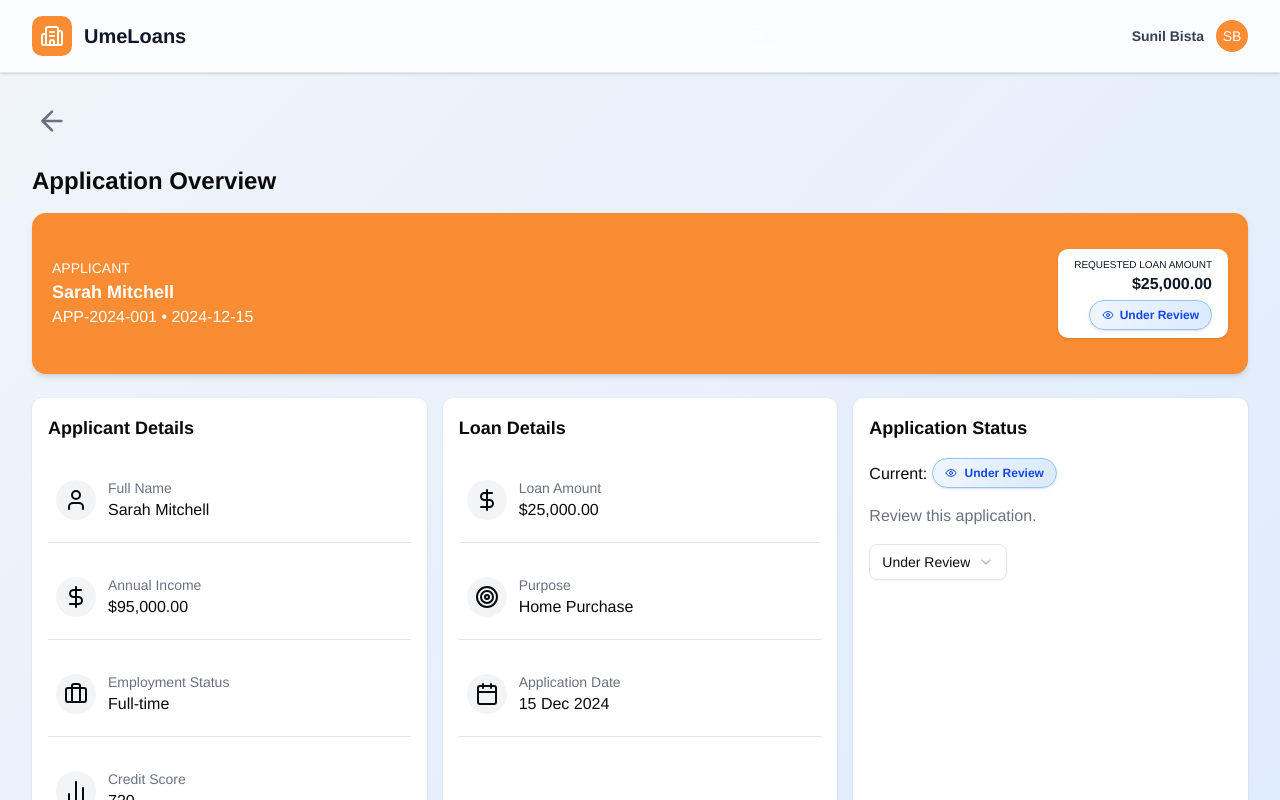
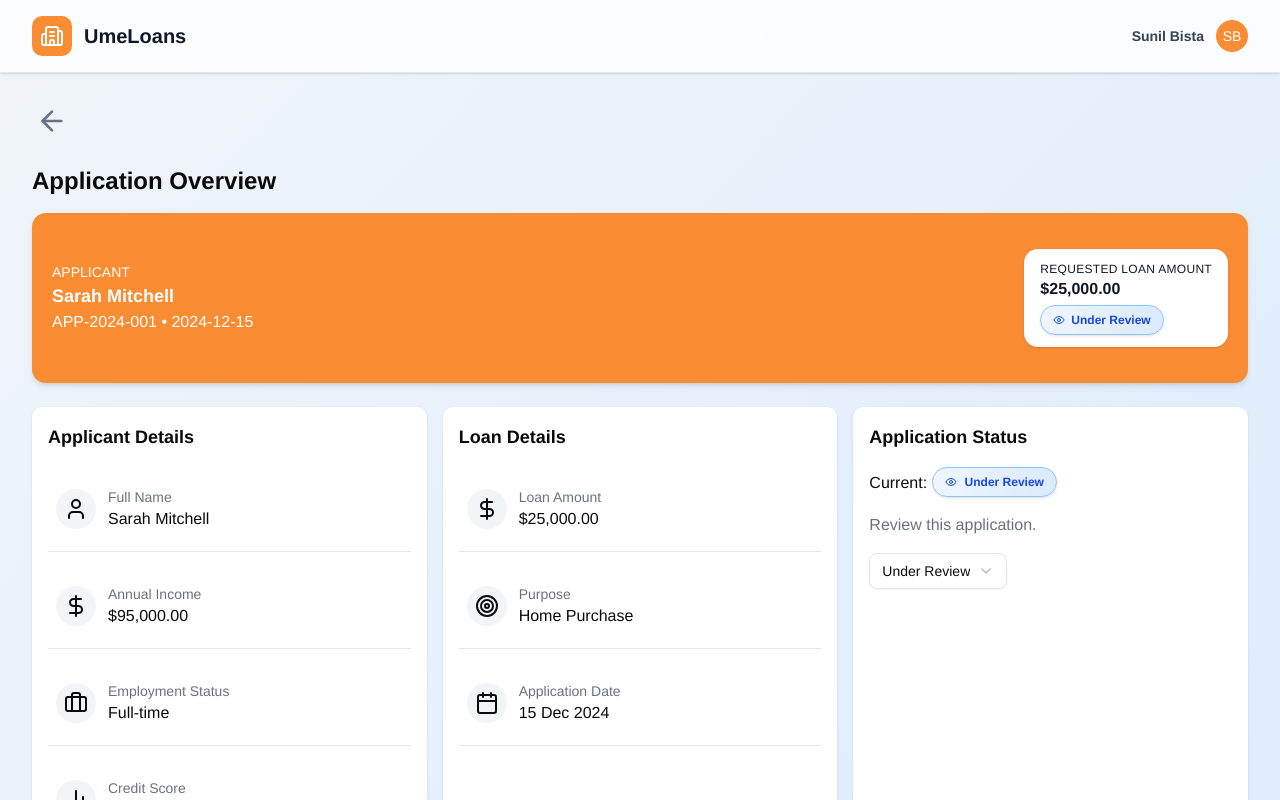
Before and after one commit to SunilBista/loan-app, a Next.js app: page / in a window 1280 px wide. Both pictures are taken after a click on the element 640 px from the left and 498 px from the top of the page. Shown: the top 800 px of the page. Built offline with nearby package versions, Linux system fonts and the light colour scheme.

Commit message:
chore: fix UI for app info

```diff
--- a/components/user/applicant-info.tsx
+++ b/components/user/applicant-info.tsx
@@ -48,26 +48,18 @@ export function ApplicantInfoCard({
         </div>
 
         <CardAction className="w-full sm:w-auto">
-          <div
-            className="
-              w-full sm:w-auto
-              rounded-lg
-              bg-white
-              text-gray-900
-              px-4 py-2
-              shadow-sm
-              text-right
-            "
-          >
-            <p className="text-[10px] uppercase  text-white-500">
-              Requested Loan Amount
-            </p>
+          <div className="w-full rounded-xl bg-white text-gray-900 px-4 py-3 shadow-sm flex flex-col sm:block">
+            <div className="flex flex-col sm:block gap-1 sm:gap-0">
+              <p className="text-xs uppercase tracking-wide text-white-500">
+                Requested Loan Amount
+              </p>
 
-            <p className="text-base font-semibold">
-              {formatCurrency(loanAmount)}
-            </p>
+              <p className="text-lg sm:text-base font-semibold">
+                {formatCurrency(loanAmount)}
+              </p>
+            </div>
 
-            <div className="mt-1 flex justify-end">
+            <div className="mt-2 sm:mt-1 flex">
               <StatusBadge status={status} />
             </div>
           </div>
```
